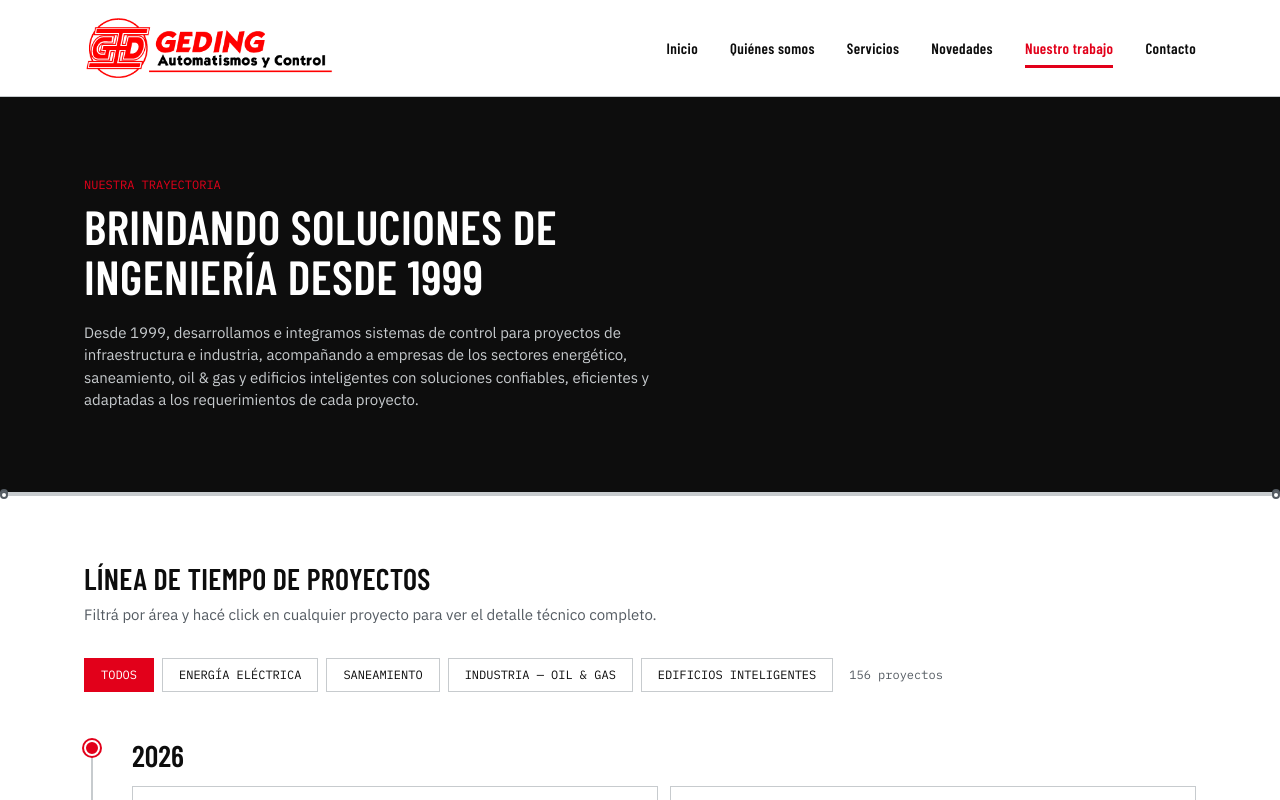
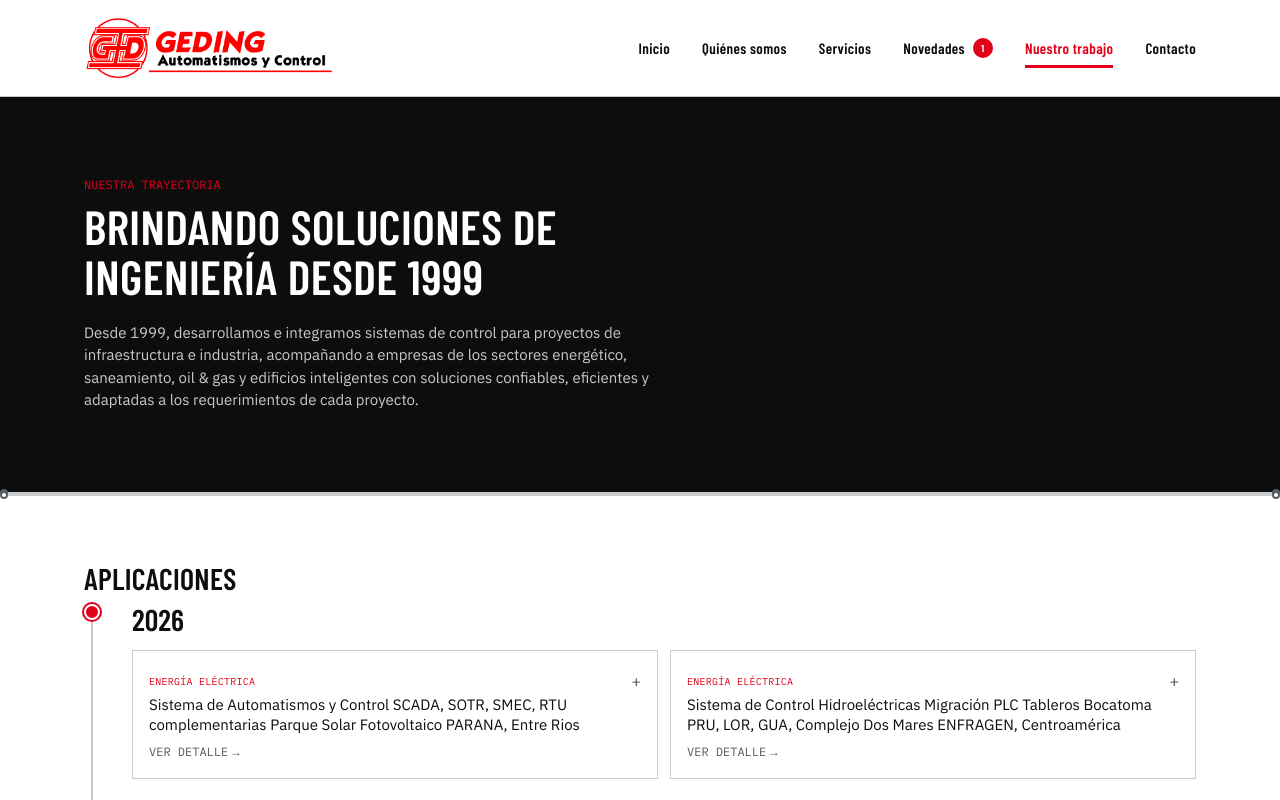
Before and after one commit to MMAmuchastegui/staticwebsite, a Next.js app: page /nuestro-trabajo in a window 1280 px wide. Shown: the top 800 px of the page. Built offline with nearby package versions, Linux system fonts and the light colour scheme; a web font is replaced by a local one.

Commit message:
Se hicieron cambios correspondientes a los elementos de nuestro trabajo, novedades e incio; tambien se volvio a cargar el video de inicio.

```diff
--- a/lib/data/novedades.ts
+++ b/lib/data/novedades.ts
@@ -44,3 +44,15 @@ export function splitNovedades(novedades: Novedad[]) {
     eventos: novedades.filter((n): n is NovedadEvento => n.type === "evento"),
   };
 }
+
+export function hasNovedades(): boolean {
+  // Esto asume que tienes un array de novedades exportado
+  // Si tu archivo exporta algo como: export const novedades: Novedad[] = [...]
+  // entonces:
+  try {
+    const { novedades } = require('./novedades'); // o la ruta correcta
+    return novedades && novedades.length > 0;
+  } catch {
+    return false;
+  }
+}
--- a/src/app/novedades/page.tsx
+++ b/src/app/novedades/page.tsx
@@ -19,8 +19,7 @@ export default function Novedades() {
     <>
       <section className="bg-ink text-paper">
         <div className="mx-auto max-w-6xl px-5 py-16 md:py-20">
-          <div className="font-mono-data text-xs text-red mb-2">NOVEDADES</div>
-          <h1 className="text-4xl md:text-5xl text-white">Lo último en GEDING</h1>
+          <div className="font-mono-data text-[50px] text-white mb-2">NOVEDADES</div>
         </div>
       </section>
 
--- a/src/app/nuestro-trabajo/page.tsx
+++ b/src/app/nuestro-trabajo/page.tsx
@@ -36,11 +36,7 @@ export default function NuestroTrabajo() {
       <BusDivider />
 
       <section className="mx-auto max-w-6xl px-5 py-16">
-        <h2 className="text-3xl text-ink mb-2">Línea de tiempo de proyectos</h2>
-        <p className="text-steel text-[15px] normal-case mb-8 max-w-xl">
-          Filtrá por área y hacé click en cualquier proyecto para ver el
-          detalle técnico completo.
-        </p>
+        <h2 className="text-3xl text-ink mb-2">APLICACIONES</h2>
         <ProjectTimeline projects={projects} />
       </section>
     </>
--- a/src/app/page.tsx
+++ b/src/app/page.tsx
@@ -16,23 +16,6 @@ export default function Home() {
       <HeroVideo />
 
       <BusDivider />
-
-      {/* STATS STRIP */}
-      <section className="bg-ink">
-        <div className="mx-auto max-w-6xl px-5 py-10 flex justify-center gap-12 text-center">
-          {[
-            { value: `${yearsActive}+`, label: "Años de trayectoria" },
-            { value: `${projectCount}+`, label: "Proyectos ejecutados" },
-          ].map((s) => (
-            <div key={s.label}>
-              <div className="font-display text-4xl text-red">{s.value}</div>
-              <div className="text-xs font-mono-data text-steel-light mt-1 uppercase tracking-wide">
-                {s.label}
-              </div>
-            </div>
-          ))}
-        </div>
-      </section>
 
       {/* SERVICES */}
       <section className="mx-auto max-w-6xl px-5 py-20">
--- a/src/components/features/home/HeroCarousel.tsx
+++ b/src/components/features/home/HeroCarousel.tsx
@@ -21,7 +21,7 @@ interface Slide {
 const slides: Slide[] = [
   {
     image: "/images/hero-slide-01.jpg",
-    kicker: `OPERANDO DESDE ${site.foundedYear}`,
+    kicker: `DESARROLLANDO SISTEMAS DE CONTROL DESDE ${site.foundedYear}`,
     heading: [],
     text: "Somos una empresa de servicios de ingeniería especializada en la integración de Sistemas de Control, con importantes clientes y sistemas que lo avalan.",
     buttons: [
@@ -77,7 +77,7 @@ export default function HeroCarousel() {
 
   return (
     <section
-      className="relative h-[80vh] min-h-[650px] overflow-hidden bg-ink"
+      className="relative h-[60vh] min-h-[500px] max-h-[700px] overflow-hidden bg-ink"
       onMouseEnter={() => setPaused(true)}
       onMouseLeave={() => setPaused(false)}
     >
@@ -121,11 +121,11 @@ export default function HeroCarousel() {
                 : "opacity-0 translate-y-3 pointer-events-none"
             }`}
           >
-            <div className="flex items-center gap-2 font-mono-data text-xs text-red mb-5 uppercase tracking-wider">
+            <div className="flex items-center gap-2 font-mono-data text-[12px] text-red mb-4 uppercase tracking-wider">
               <span className="h-2 w-2 rounded-full bg-red" />
               {slide.kicker}
             </div>
-            <h1 className="text-4xl md:text-6xl font-bold leading-tight text-white">
+            <h1 className="text-3xl md:text-5xl font-bold leading-tight text-white">
               {slide.heading.map((line, j) => (
                 <span key={j} className="block">
                   {line}
@@ -133,9 +133,9 @@ export default function HeroCarousel() {
               ))}
             </h1>
             <p
-              className={`mt-6 max-w-xl text-white leading-relaxed ${
+              className={`mt-5 max-w-xl text-white leading-relaxed ${
                 slide.heading.length === 0
-                  ? "text-2xl md:text-3xl font-bold"
+                  ? "text-xl md:text-2xl font-bold"
                   : "text-base md:text-lg font-normal"
               }`}
             >
@@ -147,7 +147,7 @@ export default function HeroCarousel() {
                   <Link
                     key={button.label}
                     href={button.href}
-                    className="bg-red hover:bg-red-dark px-6 py-3 text-white font-display transition-colors"
+                    className="bg-red hover:bg-red-dark px-6 py-2.5 text-sm text-white font-display transition-colors"
                   >
                     {button.label}
                   </Link>
@@ -155,7 +155,7 @@ export default function HeroCarousel() {
                   <Link
                     key={button.label}
                     href={button.href}
-                    className="border border-white/40 px-6 py-3 text-white hover:border-red hover:text-red transition-colors"
+                    className="border border-white/40 px-6 py-2.5 text-sm text-white hover:border-red hover:text-red transition-colors"
                   >
                     {button.label}
                   </Link>
--- a/src/components/features/projects/ProjectTimeline.tsx
+++ b/src/components/features/projects/ProjectTimeline.tsx
@@ -5,11 +5,6 @@ import type { Project } from "@/lib/data/projects";
 import { groupByYear } from "@/lib/data/projects";
 import { services } from "@/lib/data/site";
 import ProjectCard from "./ProjectCard";
-
-const filters = [
-  { slug: "all", name: "Todos" },
-  ...services.map((s) => ({ slug: s.slug, name: s.name })),
-];
 
 export default function ProjectTimeline({ projects }: { projects: Project[] }) {
   const [active, setActive] = useState<string>("all");
@@ -24,28 +19,6 @@ export default function ProjectTimeline({ projects }: { projects: Project[] }) {
 
   return (
     <>
-      {/* Filters */}
-      <div className="flex flex-wrap gap-2 mb-12">
-        {filters.map((f) => (
-          <button
-            key={f.slug}
-            onClick={() => {
-              setActive(f.slug);
-              setExpanded(null);
-            }}
-            className={`font-mono-data text-xs px-4 py-2 border transition-colors ${
-              active === f.slug
-                ? "bg-red text-white border-red"
-                : "border-steel-light text-ink hover:border-red hover:text-red"
-            }`}
-          >
-            {f.name.toUpperCase()}
-          </button>
-        ))}
-        <span className="self-center font-mono-data text-xs text-steel ml-2">
-          {filtered.length} proyecto{filtered.length !== 1 && "s"}
-        </span>
-      </div>
 
       {/* Timeline */}
       <div className="relative">
--- a/src/components/layout/Header.tsx
+++ b/src/components/layout/Header.tsx
@@ -2,13 +2,42 @@
 
 import Link from "next/link";
 import Image from "next/image";
-import { useState } from "react";
+import { useState, useEffect } from "react";
 import { usePathname } from "next/navigation";
 import { mainNav } from "@/lib/data/site";
+import { getActiveNovedades } from "@/lib/data/novedades";
+
+const SEEN_KEY = "novedades_seen_count";
 
 export default function Header() {
   const [open, setOpen] = useState(false);
+  const [hasNovedades, setHasNovedades] = useState(false);
+  const [novedadesCount, setNovedadesCount] = useState(0);
   const pathname = usePathname();
+
+  // Chequea si hay novedades nuevas no vistas
+  useEffect(() => {
+    try {
+      const activas = getActiveNovedades();
+      const count = activas.length;
+      setNovedadesCount(count);
+
+      const seenCount = Number(localStorage.getItem(SEEN_KEY) ?? 0);
+      setHasNovedades(count > seenCount);
+    } catch (error) {
+      console.error("Error checking novedades:", error);
+      setHasNovedades(false);
+      setNovedadesCount(0);
+    }
+  }, []);
+
+  // Al entrar a /novedades, marca como visto
+  useEffect(() => {
+    if (pathname === "/novedades" && novedadesCount > 0) {
+      localStorage.setItem(SEEN_KEY, String(novedadesCount));
+      setHasNovedades(false);
+    }
+  }, [pathname, novedadesCount]);
 
   return (
     <header className="sticky top-0 z-50 bg-paper/95 backdrop-blur border-b border-steel-light">
@@ -27,6 +56,10 @@ export default function Header() {
         <nav className="hidden md:flex items-center gap-8 font-display text-[15px] tracking-wide">
           {mainNav.map((item) => {
             const active = pathname === item.href || (item.href !== "/" && pathname?.startsWith(item.href));
+            const isNovedades = item.href === "/novedades" ||
+                               item.label.toLowerCase().includes("novedad") ||
+                               item.label.toLowerCase().includes("noticia");
+
             return (
               <Link
                 key={item.href}
@@ -35,7 +68,16 @@ export default function Header() {
                   active ? "text-red" : "text-ink"
                 }`}
               >
-                {item.label}
+                <span className="flex items-center gap-2">
+                  {item.label}
+                  {isNovedades && hasNovedades && (
+                    <span className="relative flex h-5 w-5 items-center justify-center">
+                      <span className="relative inline-flex h-5 w-5 items-center justify-center rounded-full bg-red text-[10px] font-bold text-white">
+                        {novedadesCount}
+                      </span>
+                    </span>
+                  )}
+                </span>
                 {active && (
                   <span className="absolute left-0 right-0 -bottom-[1px] h-[3px] bg-red" />
                 )}
@@ -58,11 +100,26 @@ export default function Header() {
 
       {open && (
         <nav className="md:hidden border-t border-steel-light bg-paper px-5 py-4 flex flex-col gap-4 font-display text-lg">
-          {mainNav.map((item) => (
-            <Link key={item.href} href={item.href} onClick={() => setOpen(false)} className="py-1">
-              {item.label}
-            </Link>
-          ))}
+          {mainNav.map((item) => {
+            const isNovedades = item.href === "/novedades" ||
+                               item.label.toLowerCase().includes("novedad") ||
+                               item.label.toLowerCase().includes("noticia");
+            return (
+              <Link
+                key={item.href}
+                href={item.href}
+                onClick={() => setOpen(false)}
+                className="py-1 flex items-center gap-2"
+              >
+                {item.label}
+                {isNovedades && hasNovedades && (
+                  <span className="relative flex h-2.5 w-2.5">
+                    <span className="relative inline-flex rounded-full h-2.5 w-2.5 bg-red"></span>
+                  </span>
+                )}
+              </Link>
+            );
+          })}
         </nav>
       )}
     </header>
```
Also changed, not shown: 1 other file (tests, documents, lock files or other folders).
